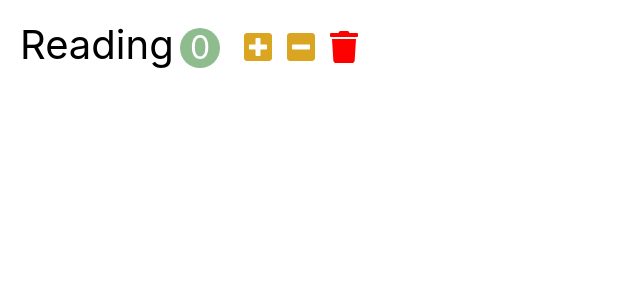
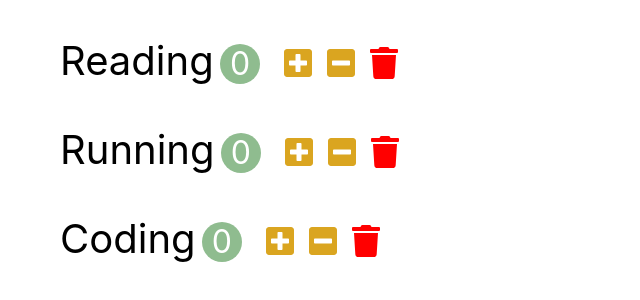
Before and after one commit to wldns0622/habit-tracker-with-react, a React (Create React App) app: page / in a window 1280 px wide. Shown: the top 300 px of the page, without its empty margins (0-640 px from the left). Built offline with nearby package versions, Linux system fonts and the light colour scheme.

Commit message:
make Habits Componenet & Increment,  Decement, Delete Event

```diff
--- a/src/app.jsx
+++ b/src/app.jsx
@@ -1,10 +1,10 @@
 import React, { Component } from 'react';
-import Habit from './component/habit';
+import Habits from './component/habits';
 import './app.css';
 
 class App extends Component {
   render() {
-    return <Habit />
+    return <Habits />
   }
 
 }
--- a/src/component/habit.jsx
+++ b/src/component/habit.jsx
@@ -6,27 +6,27 @@
     count: 0,
   }
 
-  handleIncrease = () => {
-    this.setState({
-      count: this.state.count + 1,
-    })
+  handleIncrement = () => {
+    this.props.onIncrement(this.props.habit);
   }
 
-  handleDecrease = () => {
-    let count = this.state.count - 1;
-    this.setState({
-      count: count < 0 ? 0 : count,
-    })
+  handleDecrement = () => {
+    this.props.onDecrement(this.props.habit);
+  }
+
+  handleDelete = () => {
+    this.props.onDelete(this.props.habit);
   }
 
   render() {
+    let { name, count } = this.props.habit;
     return (
       <li className="habit" >
-        <span className="habit-name">Reading</span>
-        <span className="habit-count">{this.state.count}</span>
-        <button className="habit-button habit-increase" onClick={this.handleIncrease}><i className="fas fa-plus-square"></i></button>
-        <button className="habit-button habit-decrease" onClick={this.handleDecrease}><i className="fas fa-minus-square"></i></button>
-        <button className="habit-button habit-delete"><i className="fas fa-trash"></i></button>
+        <span className="habit-name">{name}</span>
+        <span className="habit-count">{count}</span>
+        <button className="habit-button habit-increase" onClick={this.handleIncrement}><i className="fas fa-plus-square"></i></button>
+        <button className="habit-button habit-decrease" onClick={this.handleDecrement}><i className="fas fa-minus-square"></i></button>
+        <button className="habit-button habit-delete" onClick={this.handleDelete}><i className="fas fa-trash"></i></button>
       </li>
     )
   }
--- /dev/null
+++ b/src/component/habits.jsx
@@ -0,0 +1,50 @@
+import React, { Component } from 'react';
+import Habit from './habit';
+
+class Habits extends Component {
+  state = {
+    habits: [
+      { id: 0, name: 'Reading', count: 0 },
+      { id: 1, name: 'Running', count: 0 },
+      { id: 2, name: 'Coding', count: 0 },
+    ]
+  }
+
+  handleIncrement = (habit) => {
+    const habits = [...this.state.habits];
+    const index = habits.indexOf(habit);
+    habits[index].count++;
+    this.setState({ habits });
+  }
+
+  handleDecrement = (habit) => {
+    const habits = [...this.state.habits];
+    const index = habits.indexOf(habit);
+    let count = habits[index].count - 1;
+    habits[index].count = count < 0 ? 0 : count;
+    this.setState({ habits });
+  }
+
+  handleDelete = (habit) => {
+    const habits = this.state.habits.filter(item => item.id !== habit.id);
+    this.setState({ habits });
+  }
+
+  render() {
+    return (
+      <ul>
+        { this.state.habits.map(habit => (
+          <Habit
+            key={habit.id}
+            habit={habit}
+            onIncrement={this.handleIncrement}
+            onDecrement={this.handleDecrement}
+            onDelete={this.handleDelete}
+          />
+        ))}
+      </ul>
+    );
+  }
+}
+
+export default Habits;
```
